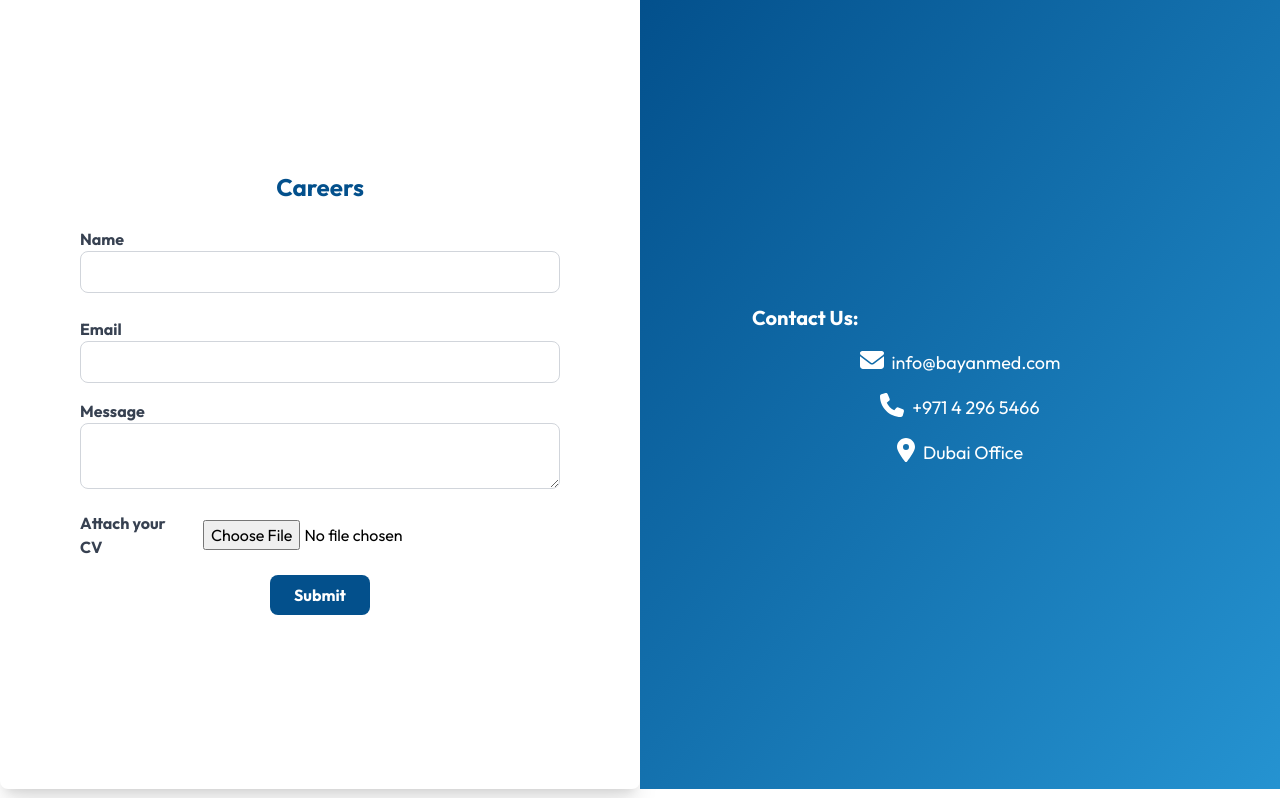
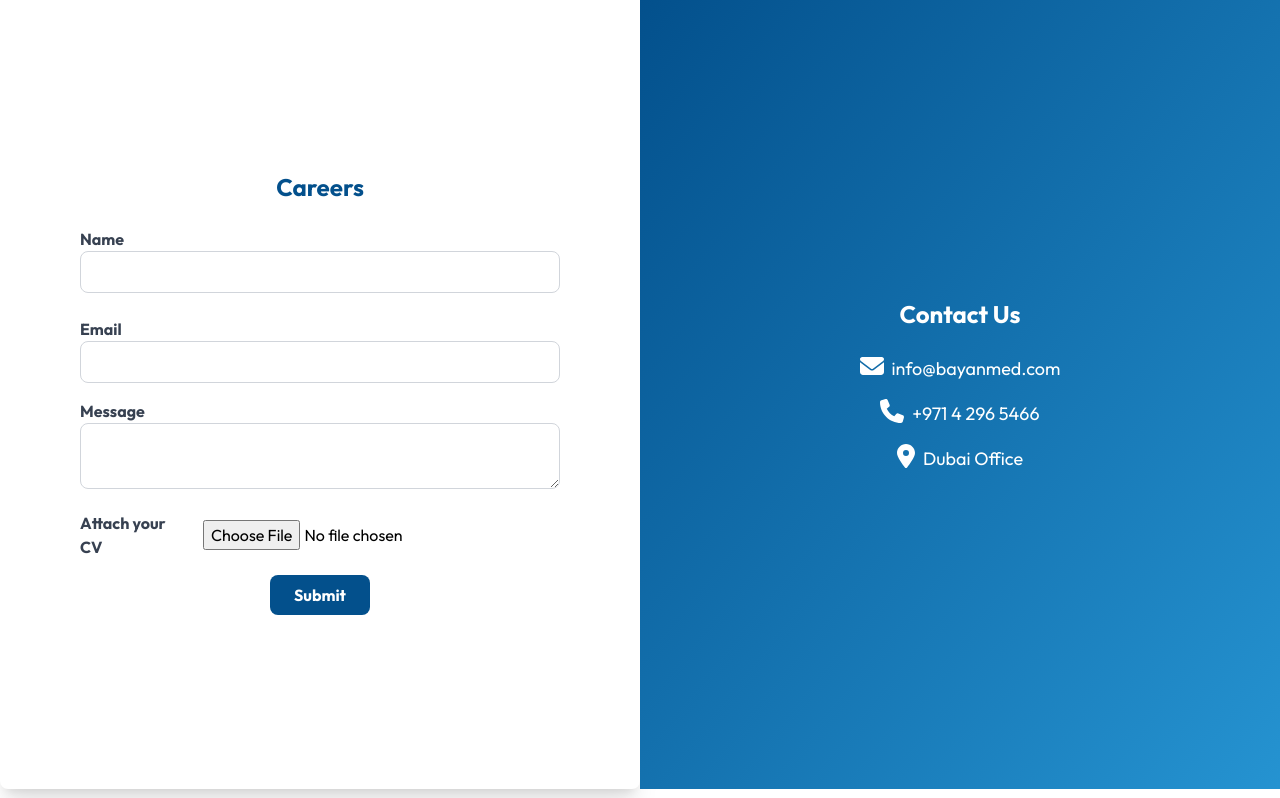
Before and after one commit to bass3fas/bayan-website, a Next.js app: page / in a window 1280 px wide. Shown: the part 2455-3253 px from the top of the page. Built offline with nearby package versions, Linux system fonts and the light colour scheme.

Commit message:
more style

```diff
--- a/components/Contact.tsx
+++ b/components/Contact.tsx
@@ -117,8 +117,8 @@
           </div>
         </form>
       </div>
-      <div className="w-full md:w-1/2 bg-gradient-to-br from-[#03508C] to-[#2593D1] flex flex-col justify-center items-center p-4 min-h-[50vh]" >
-        <h1 className="text-white text-xl font-bold self-start mb-4 pl-24">Contact Us:</h1>
+      <div className="w-full md:w-1/2 bg-gradient-to-br from-[#03508C] to-[#2593D1] flex flex-col justify-center items-center p-4 min-h-[50vh]">
+        <h2 className="text-2xl font-bold mb-6 text-center text-white">Contact Us</h2>
         <div className="mb-4">
           <FontAwesomeIcon icon={faEnvelope} className="text-white text-2xl" />
           <a href="mailto:info@bayanmed.com" className="ml-2 text-lg text-white hover:underline">
```
